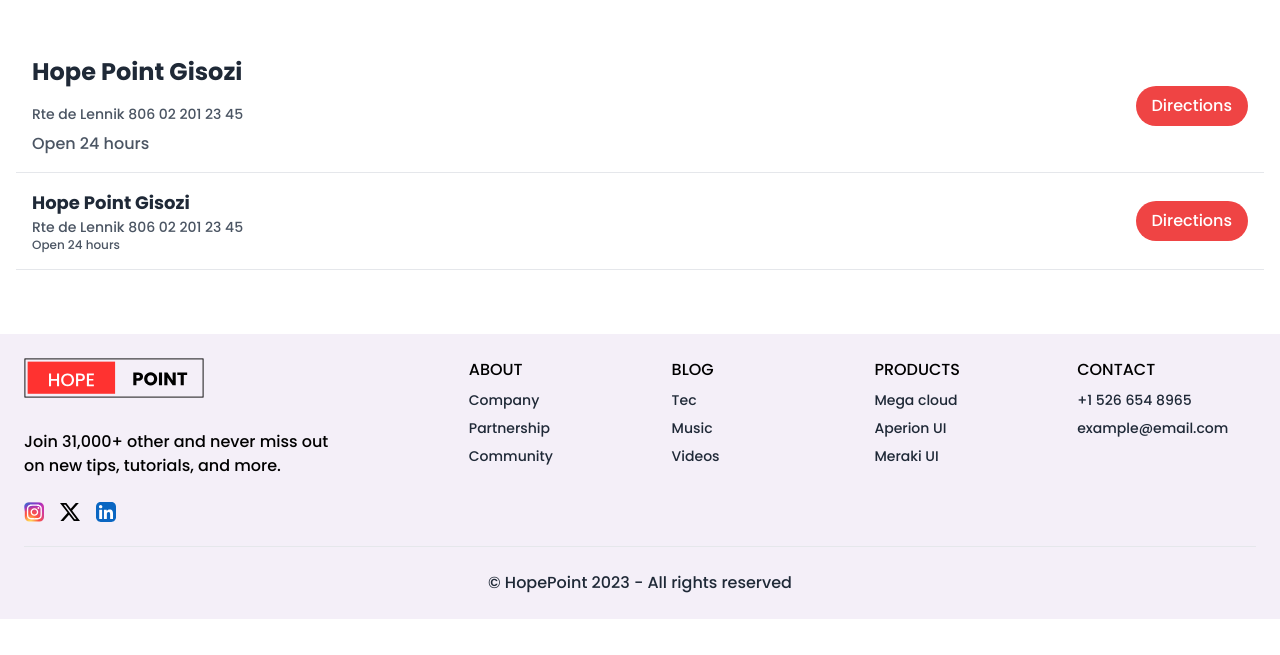
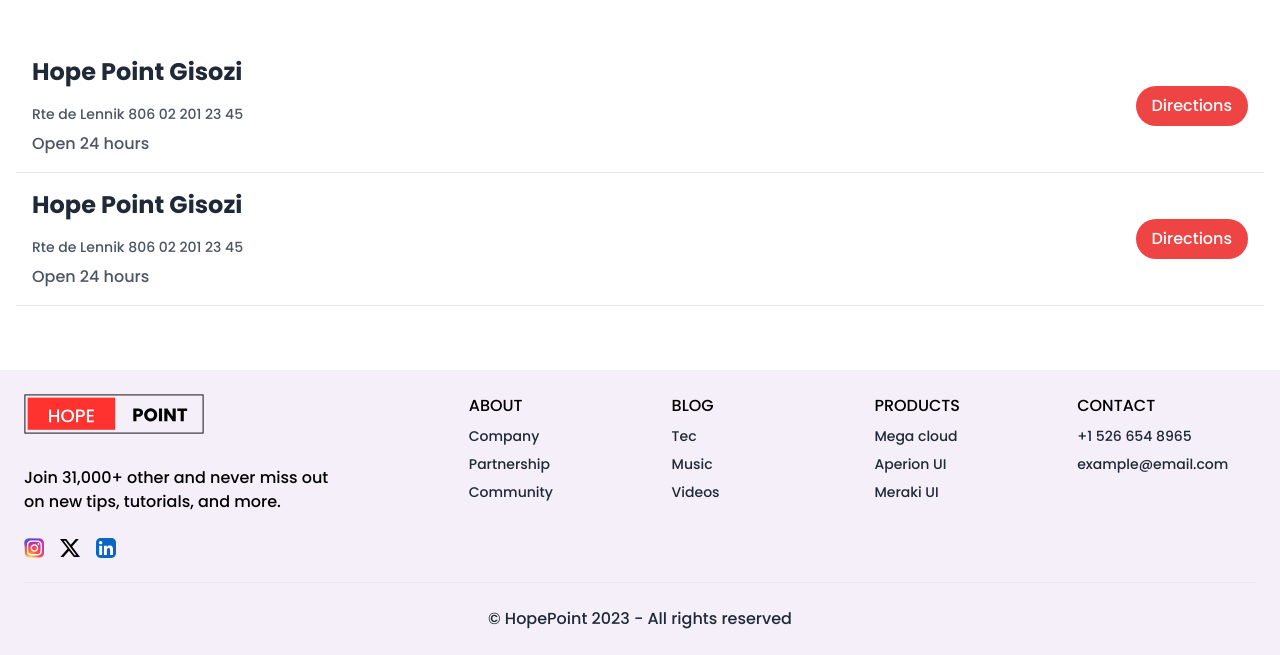
Before and after one commit to creativaPoetaLtd/hope-point-fn, a React (Vite) app: page / in a window 1280 px wide. Shown: the part 2814-3469 px from the top of the page. Before the commit the page ends 3433 px from the top, so only its background shows below. Built offline with nearby package versions, Linux system fonts and the light colour scheme.

Commit message:
make Location the same

```diff
--- a/src/components/Location/Locations.tsx
+++ b/src/components/Location/Locations.tsx
@@ -18,9 +18,9 @@ const Locations = () => {
                 <div className="flex flex-col gap-4">
                     <div className="flex items-center justify-between p-4 border-b border-gray-200">
                         <div>
-                            <p className="text-lg font-bold text-gray-800">Hope Point Gisozi</p>
-                            <p className="text-sm text-gray-600">Rte de Lennik 806 02 201 23 45</p>
-                            <p className="text-xs text-gray-600">Open 24 hours</p>
+                            <p className="text-4xl phone:text-2xl font-bold text-gray-800">Hope Point Gisozi</p>
+                            <p className="text-md mt-4 phone:text-sm text-gray-600">Rte de Lennik 806 02 201 23 45</p>
+                            <p className="text-md mt-2 text-gray-600">Open 24 hours</p>
                         </div>
                         <button className="bg-red-500 text-white px-4 py-2 rounded-full">
                             Directions
```
